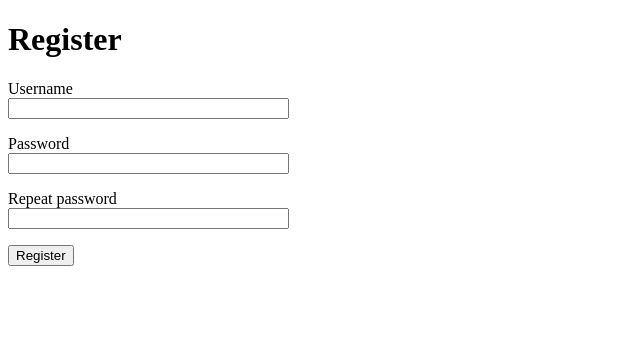
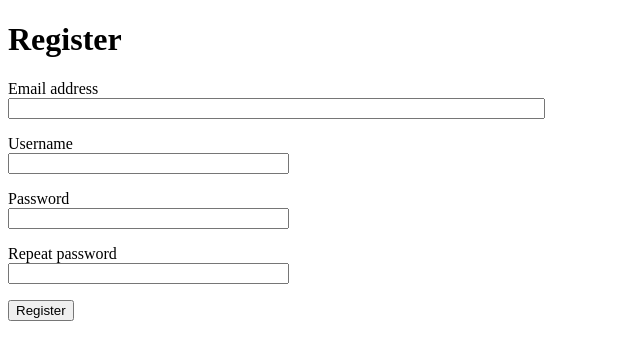
Before and after one commit to Lars511/DDWT_final_project, a Flask app: page /register in a window 1280 px wide. Shown: the part 26-386 px from the top of the page, without its empty margins (0-640 px from the left). Run offline with Flask 3, Linux system fonts and the light colour scheme.

Commit message:
Added email to the user model and changed login from username to email

```diff
--- a/app/forms.py
+++ b/app/forms.py
@@ -4,16 +4,17 @@ from wtforms.validators import DataRequired, EqualTo
 from app import db
 from app.models import Users
 import sqlalchemy as sa
-from wtforms.validators import ValidationError, DataRequired, EqualTo
+from wtforms.validators import ValidationError, DataRequired, EqualTo, Email
 
 class LoginForm(FlaskForm):
-    username = StringField('username', validators=[DataRequired()])
+    email = StringField('Email', validators=[DataRequired()])
     password = PasswordField('Password', validators=[DataRequired()])
     remember_me = BooleanField('Remember Me')
     submit = SubmitField('Sign In')
 
 
 class SignUpForm(FlaskForm):
+    email = StringField('Email', validators=[DataRequired(), Email()])
     username = StringField('username', validators=[DataRequired()])
     password = PasswordField('Password', validators=[DataRequired()])
     password2 = PasswordField(
@@ -25,3 +26,9 @@ class SignUpForm(FlaskForm):
             Users.username == username.data))
         if user is not None:
             raise ValidationError('Username already taken. Please use a different username.')
+
+    def validate_email(self, email):
+        user = db.session.scalar(sa.select(Users).where(
+            Users.email == email.data))
+        if user is not None:
+            raise ValidationError('Please use a different email address.')
--- a/app/models.py
+++ b/app/models.py
@@ -16,6 +16,7 @@ import sqlalchemy.orm as so
 class Users(UserMixin, db.Model):
     __table_args__ = {'extend_existing': True}
     id = db.Column(db.Integer, primary_key = True)
+    email = db.Column(db.String(64), unique=True, nullable=False)
     username = db.Column(db.String(64), unique=True, nullable=False)
     password_hash = db.Column(db.String(128), nullable=False)
 
--- a/app/routes.py
+++ b/app/routes.py
@@ -29,7 +29,7 @@ def login():
     form = LoginForm()
     if form.validate_on_submit():
         user = db.session.scalar(
-            sa.select(Users).where(Users.username == form.username.data)
+            sa.select(Users).where(Users.email == form.email.data)
         )
         if user is None or not user.check_password(form.password.data):
             flash('Invalid username or password')
@@ -61,7 +61,7 @@ def register():
 
     form = SignUpForm()
     if form.validate_on_submit():
-        user = Users(username=form.username.data)
+        user = Users(username=form.username.data, email=form.email.data)
         user.set_password(form.password.data)
         db.session.add(user)
         db.session.commit()
--- a/app/templates/login.html
+++ b/app/templates/login.html
@@ -15,9 +15,9 @@
     <form action="" method="post" novalidate class="signin">
         {{ form.hidden_tag() }}
         <p>
-            Username<br>
-            {{ form.username(size=32) }}
-            {% for error in form.username.errors %}
+            Email<br>
+            {{ form.email(size=32) }}
+            {% for error in form.email.errors %}
             <span style="color: red;">[{{ error }}]</span>
             {% endfor %}
         </p>
--- a/app/templates/register.html
+++ b/app/templates/register.html
@@ -5,6 +5,13 @@
 <h1>Register</h1>
     <form action="" method="post" class="signin">
         {{ form.hidden_tag() }}
+        <p>
+            Email address <br>
+            {{form.email(size=64)}}<br>
+            {% for error in form.email.errors %}
+            <span style="color: red;">[{{ error }}]</span>
+            {% endfor %}
+        </p>
         <p>
             Username <br>
             {{ form.username(size=32) }}<br>
```
Also changed, not shown: app/instance/activities.db.
